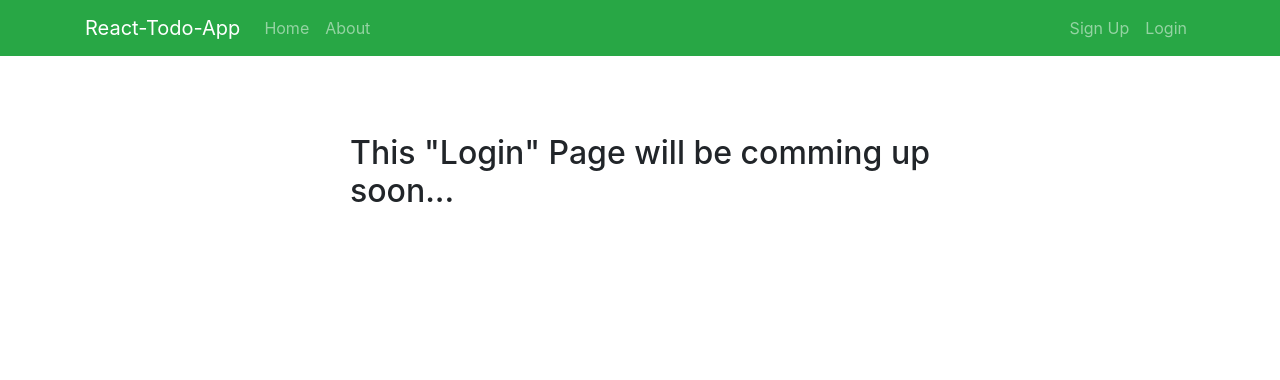
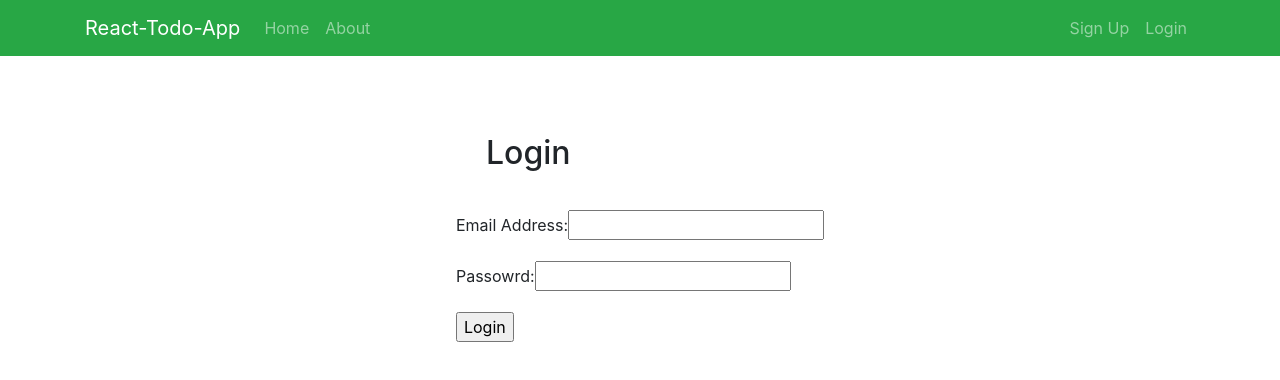
Before and after one commit to kjx63pro/simple_todo_app_MERN_with_Authentication_and_Authorization, a React (Create React App) app in the folder client/: page /login in a window 1280 px wide. Shown: the top 380 px of the page. Built offline with nearby package versions, Linux system fonts and the light colour scheme.

Commit message:
User Login

```diff
--- a/client/src/App.js
+++ b/client/src/App.js
@@ -10,9 +10,10 @@ import AuthState from './context/auth/AuthState.js';
 import AppNavbar from './components/layout/AppNavbar';
 import About from './components/pages/About';
 import Register from './components/auth/Register';
-import Login from './components/auth/Login';
+
 import Home from './components/pages/Home';
 import setAuthToken from './utils/setAuthToken';
+import Login from './components/auth/Login';
 
 if (localStorage.token) {
   setAuthToken(localStorage.token);
--- a/client/src/components/auth/Login.js
+++ b/client/src/components/auth/Login.js
@@ -1,9 +1,67 @@
-import React from 'react';
+import React, { useState, useContext, useEffect } from 'react';
+import AuthContext from '../../context/auth/authContext';
 
-const Login = () => {
+const Login = (props) => {
+  const authContext = useContext(AuthContext);
+
+  const { login, isAuthenticated } = authContext;
+
+  const [user, setUser] = useState({
+    name: '',
+    email: '',
+    password: '',
+    password2: '',
+  });
+
+  useEffect(() => {
+    if (isAuthenticated) {
+      props.history.push('/');
+    }
+    // eslint-disable-next-line
+  }, [props.history, isAuthenticated]);
+
+  const { email, password } = user;
+
+  const onChange = (e) => {
+    setUser({ ...user, [e.target.name]: e.target.value });
+  };
+
+  const onSubmit = (e) => {
+    e.preventDefault();
+    if (email === '' || password === '') {
+      // @todo - Set alert
+      return;
+    } else {
+      login(user);
+    }
+  };
+
   return (
     <div>
-      <h2>This "Login" Page will be comming up soon...</h2>
+      <h2>Login</h2>
+      <form onSubmit={onSubmit}>
+        <div className='form-group'>
+          <label htmlFor='email'>Email Address: </label>
+          <input
+            type='email'
+            name='email'
+            value={email}
+            onChange={onChange}
+            required
+          />
+        </div>
+        <div className='form-group'>
+          <label htmlFor='password'>Passowrd: </label>
+          <input
+            type='password'
+            name='password'
+            value={password}
+            onChange={onChange}
+            required
+          />
+        </div>
+        <input type='submit' value='Login' />
+      </form>
     </div>
   );
 };
--- a/client/src/components/auth/Register.js
+++ b/client/src/components/auth/Register.js
@@ -1,6 +1,5 @@
 import React, { useState, useContext, useEffect } from 'react';
 import AuthContext from '../../context/auth/authContext';
-import { set } from 'mongoose';
 
 const Register = (props) => {
   const authContext = useContext(AuthContext);
--- a/client/src/context/auth/AuthState.js
+++ b/client/src/context/auth/AuthState.js
@@ -7,9 +7,11 @@ import authReducer from './authReducer';
 import setAuthToken from '../../utils/setAuthToken';
 
 import {
+  USER_LOADED,
   REGISTER_SUCCESS,
   REGISTER_FAIL,
-  USER_LOADED,
+  LOGIN_SUCCESS,
+  LOGIN_FAIL,
   AUTH_ERROR,
 } from '../types';
 
@@ -26,12 +28,9 @@ const AuthState = (props) => {
 
   // Load User
   const loadUser = async () => {
-    // @todo - load token into global headers
-    console.log(localStorage); //
     if (localStorage.token) {
       setAuthToken(localStorage.token);
     }
-    console.log(axios.defaults.headers.common['x-auth-token']); // eyJhbGciOiJIUzI1NiIsInR5cCI6IkpXVCJ9.eyJ1c2VyIjp7ImlkIjoiNWY2NzMwNmU4MDA4YjkyMWNlNjJhNjA3In0sImlhdCI6MTYwMDU5ODEyNiwiZXhwIjoxNjAwNjM0MTI2fQ.TWp6HKM0dF8maU81vy_RRhyGIJVsESpo5AMr4h6YfnY
 
     try {
       const res = await axios.get('/api/auth');
@@ -70,6 +69,30 @@ const AuthState = (props) => {
     }
   };
 
+  const login = async (user) => {
+    const config = {
+      headers: {
+        'Content-Type': 'application/json',
+      },
+    };
+    // console.log(user); {name: "Kenji Ueyama", email: "kenji@gmail.com", password: "123456", password2: "123456"}
+    try {
+      const res = await axios.post('/api/auth', user, config);
+
+      dispatch({
+        type: LOGIN_SUCCESS,
+        payload: res.data,
+      });
+
+      loadUser();
+    } catch (err) {
+      dispatch({
+        type: LOGIN_FAIL,
+        payload: err.response.data.msg,
+      });
+    }
+  };
+
   return (
     <AuthContext.Provider
       value={{
@@ -80,6 +103,7 @@ const AuthState = (props) => {
         error: state.error,
         loadUser,
         register,
+        login,
       }}
     >
       {props.children}
--- a/client/src/context/auth/authReducer.js
+++ b/client/src/context/auth/authReducer.js
@@ -1,7 +1,9 @@
 import {
   USER_LOADED,
   REGISTER_SUCCESS,
+  LOGIN_SUCCESS,
   REGISTER_FAIL,
+  LOGIN_FAIL,
   AUTH_ERROR,
 } from '../types';
 
@@ -16,6 +18,7 @@ export default (state, action) => {
       };
     }
     case REGISTER_SUCCESS:
+    case LOGIN_SUCCESS:
       localStorage.setItem('token', action.payload.token);
       return {
         ...state,
@@ -26,6 +29,7 @@ export default (state, action) => {
 
     case REGISTER_FAIL:
     case AUTH_ERROR:
+    case LOGIN_FAIL:
       localStorage.removeItem('token');
       return {
         ...state,
--- a/client/src/context/types.js
+++ b/client/src/context/types.js
@@ -6,4 +6,6 @@ export const TODOS_LOADING = 'TODOS_LOADING';
 export const USER_LOADED = 'USER_LOADED';
 export const REGISTER_SUCCESS = 'REGISTER_SUCCESS';
 export const REGISTER_FAIL = 'REGISTER_FAIL';
+export const LOGIN_SUCCESS = 'LOGIN_SUCCESS';
+export const LOGIN_FAIL = 'LOGIN_FAIL';
 export const AUTH_ERROR = 'AUTH_ERROR';
```
